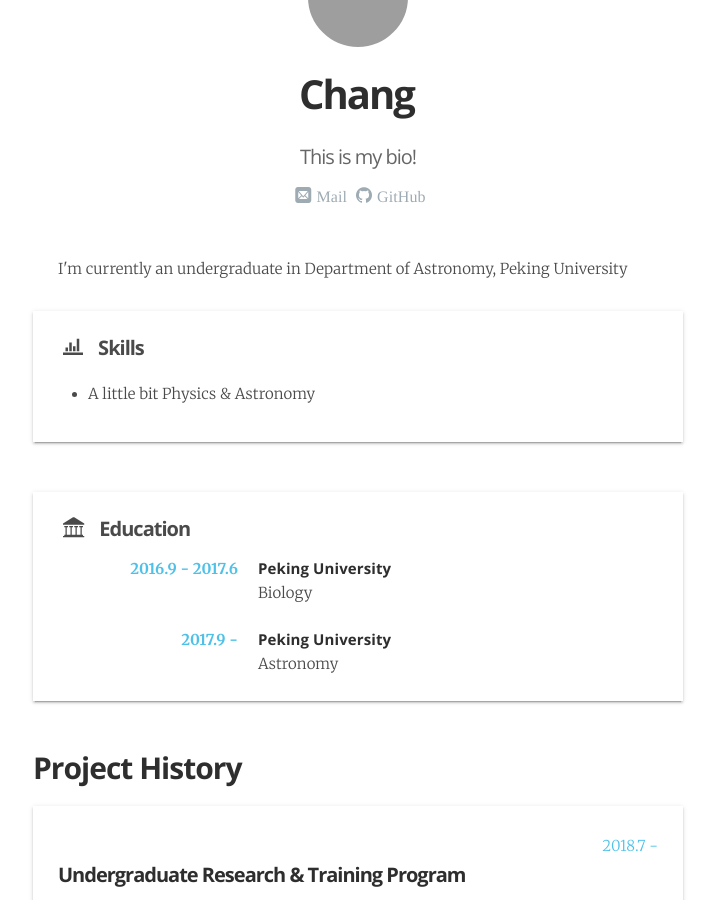
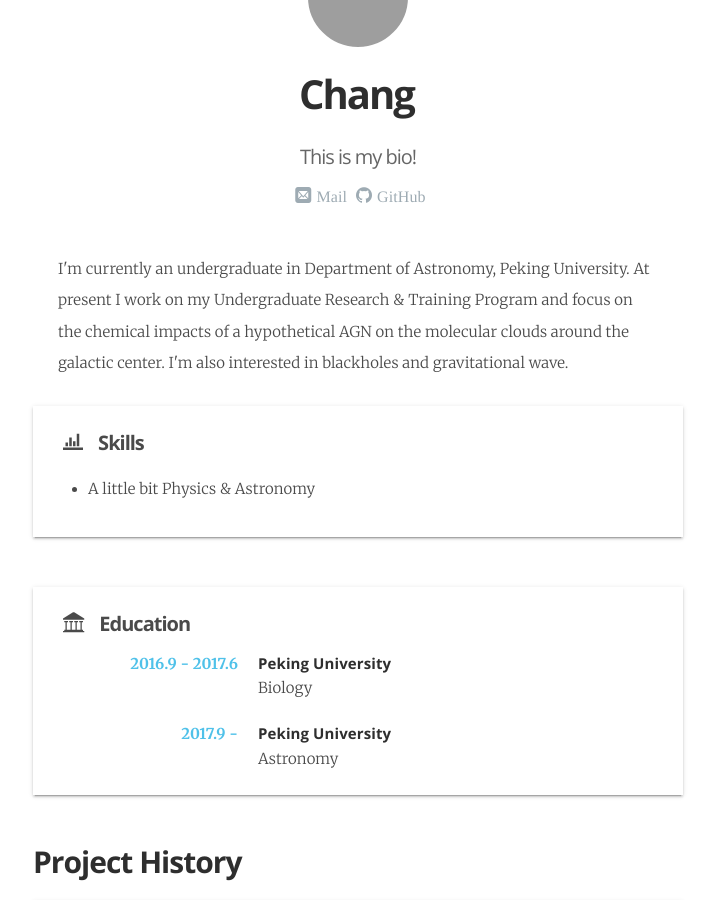
Before and after one commit to slowdivePTG/slowdivePTG.github.io, a Jekyll site: the page built from _pages/cv.html, in a window 1280 px wide and 900 px high, scrolled down 325 px. Shown: the whole window, without its empty margins (282-997 px from the left). Built offline with Jekyll 4.4.1, drawn with Linux system fonts in a browser that asks for light colours; some web fonts are replaced.

Commit message:
RevolverMaps

```diff
--- a/_data/cv.yml
+++ b/_data/cv.yml
@@ -1,5 +1,5 @@
 chang:
-    profile: "I'm currently an undergraduate in Department of Astronomy, Peking University"
+    profile: "I'm currently an undergraduate in Department of Astronomy, Peking University. At present I work on my Undergraduate Research & Training Program and focus on the chemical impacts of a hypothetical AGN on the molecular clouds around the galactic center. I'm also interested in blackholes and gravitational wave."
     skills:
         - "A little bit Physics & Astronomy"
     education:
@@ -14,5 +14,5 @@
           title:            "Undergraduate Research & Training Program"
           technologies:     "Fortran, Python, X-ray chemistry"
           description:
-            - The impact of X-ray produced by the supermassive blackhole in the galactic center
+            -
             - Simulation of the chemical evolution of molecular clouds
```
Also changed, not shown: _pages/about.md (deleted, +0 -8 lines).
